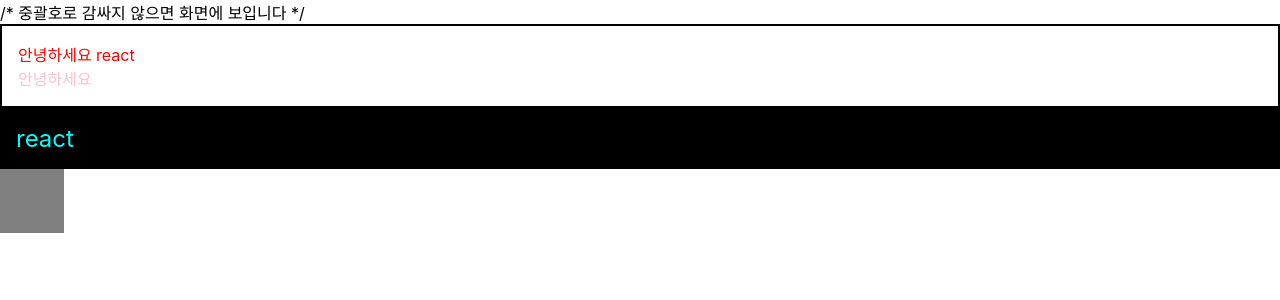
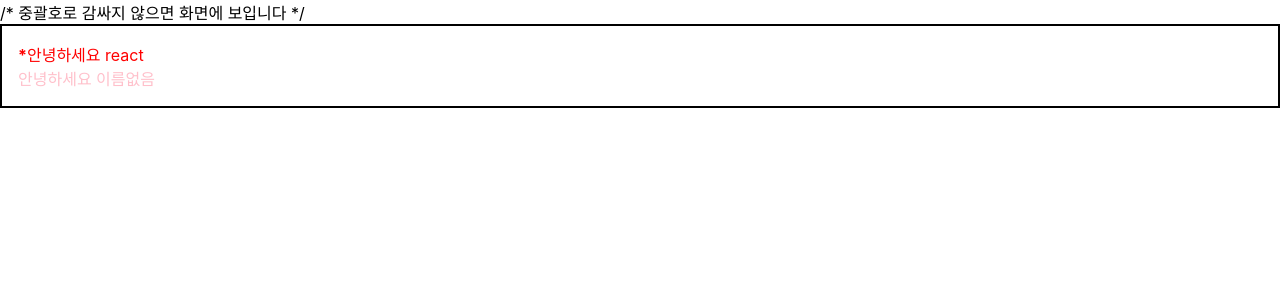
Before and after one commit to jjy321501/React-App, a React (Create React App) app in the folder begin-react/: page / in a window 1280 px wide. Shown: the top 300 px of the page. Built offline with nearby package versions, Linux system fonts and the light colour scheme.

Commit message:
React-app 조건부 렌더링 실습

```diff
--- a/begin-react/src/App.js
+++ b/begin-react/src/App.js
@@ -5,24 +5,24 @@ import './App.css';
 
 
 function App() {
-  const name = 'react';
+  /* const name = 'react';
   const style = {
     backgroundColor: 'black',
     color: 'aqua',
     fontSize: 24, // 기본 단위 px
     padding: '1rem' // 다른 단위 사용 시 문자열로 설정
-  }
+  } */
 
   return (//쓰이는 곳에서 값을 정한다 => props(부모)
     <>
       {/* 주석은 화면에 보이지 않습니다 */}
       /* 중괄호로 감싸지 않으면 화면에 보입니다 */
       <Wrapper>
-        <Hello name="react" color="red"/>
+        <Hello name="react" color="red" isSpecial={true}/*{true} 를 생략하면 true 가 default 값*//>
         <Hello color="pink"/>
       </Wrapper>
-      <div style={style}>{name}</div>
-      <div className="gray-box"></div>
+     {/*  <div style={style}>{name}</div>
+      <div className="gray-box"></div> */}
     </>
   );
 }
--- a/begin-react/src/Hello.js
+++ b/begin-react/src/Hello.js
@@ -1,7 +1,16 @@
 import React from 'react';
 
-function Hello(props) {
-  return <div style={{ color:props.color}}>안녕하세요 {props.name}</div>
+function Hello({color, name, isSpecial}) {
+  return (
+    <div style={{ color }}>
+        {isSpecial ? <b>*</b> : null}
+        안녕하세요 {name}
+    </div>
+    );
+}
+
+Hello.defaultProps = {
+    name: '이름없음'
 }
 
 export default Hello;
```
